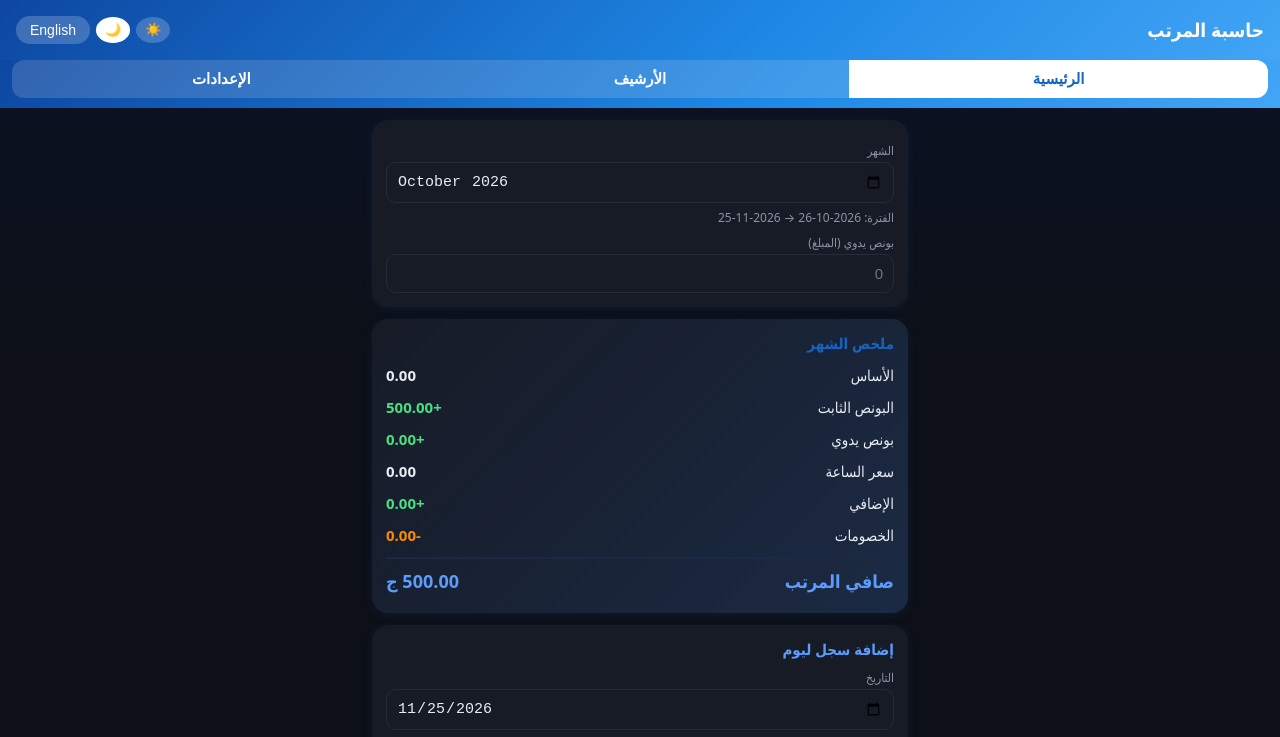
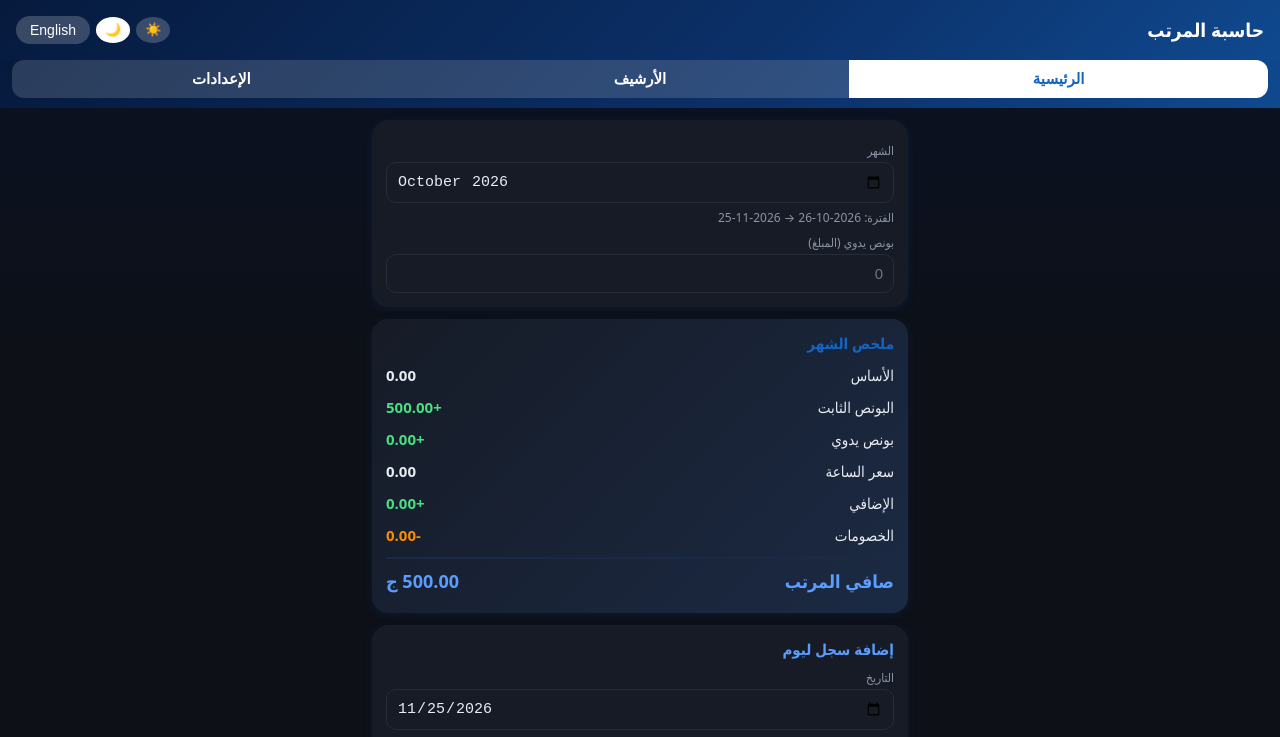
Before and after one commit to adelsaad2231-gif/salary-calculator, a plain HTML site: page index.html in a window 1280 px wide. Both pictures are taken after a click on the button "Dark". Shown: the top 737 px of the page. Drawn offline with Linux system fonts and the light colour scheme.

Commit message:
Darker header in dark mode

```diff
--- a/index.html
+++ b/index.html
@@ -51,6 +51,7 @@ body{background:linear-gradient(180deg,#EAF2FF,#F7F9FC 40%) fixed,var(--bg)!impo
 .mrow{display:flex;justify-content:space-between;align-items:center;padding:10px 0;border-top:1px solid var(--bd)}.mrow:first-of-type{border-top:0}
 .mrow .mn{font-weight:700;font-size:14px}.mrow .ms{font-size:11px;color:var(--m);margin-top:2px}.mrow .mv{text-align:end}.mrow .mv b{font-size:15px;color:var(--p)}[data-theme=dark] .mrow .mv b{color:#5B9DFF}
 .mrow .mv div{font-size:11px;margin-top:2px}
+[data-theme=dark] header,[data-theme=dark] .nav{background:linear-gradient(135deg,#061A3D,#0B3068 60%,#10498F)!important}
 </style>
 </head>
 <body>
```
